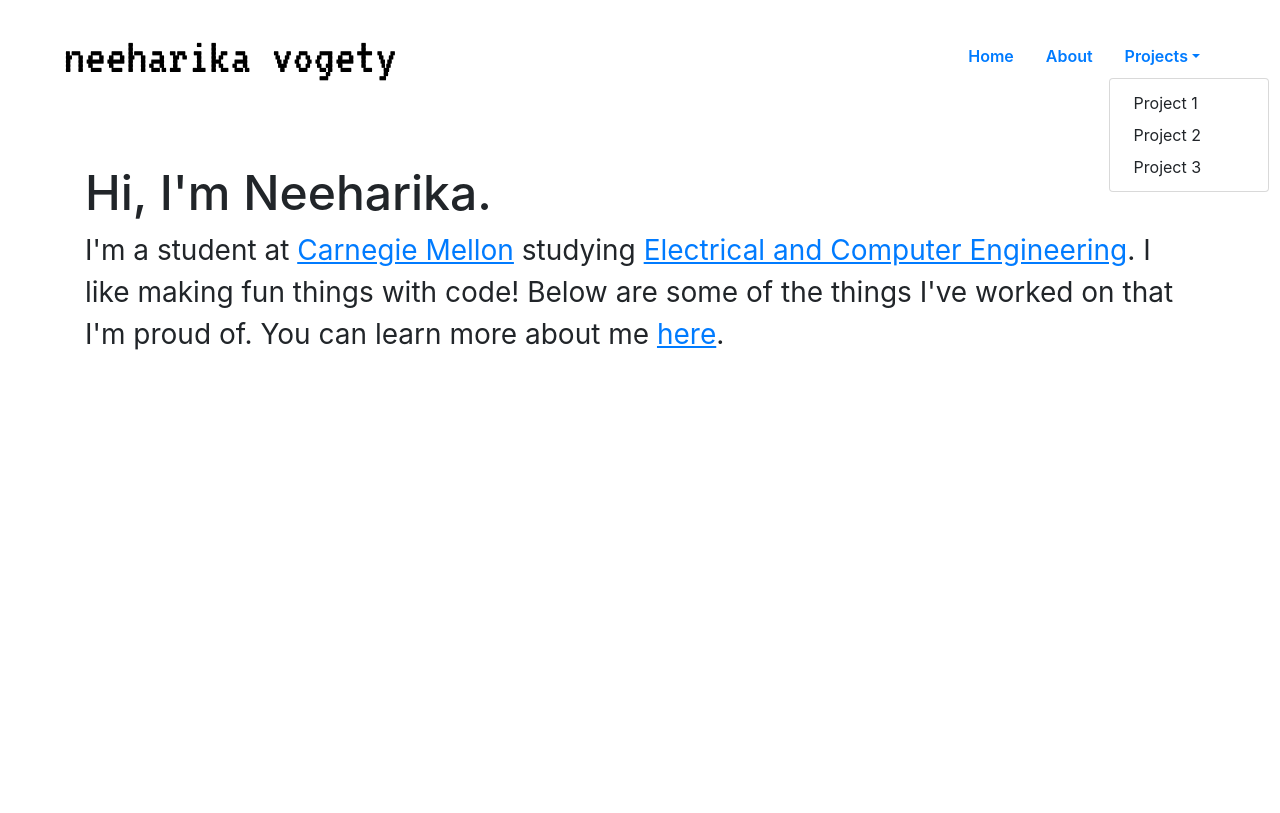
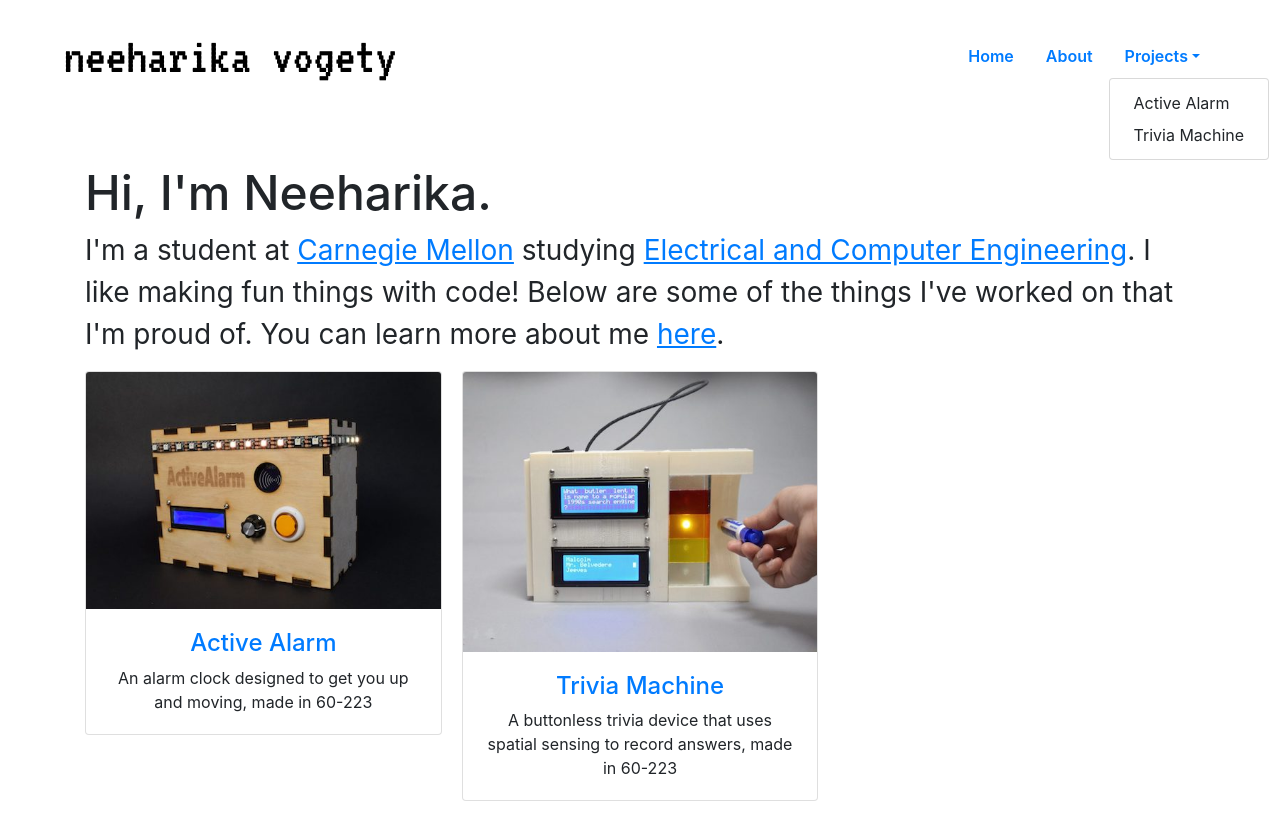
Before and after one commit to nvogety/nvogety.github.io, a React (Create React App) app: page / in a window 1280 px wide. Both pictures are taken after a click on the button "Projects". Built offline with nearby package versions, Linux system fonts and the light colour scheme.

Commit message:
add projects to home and nav

```diff
--- a/src/App.js
+++ b/src/App.js
@@ -5,14 +5,36 @@
 import NavBar from "./components/navBar.jsx";
 import Home from "./components/home.jsx";
 import About from "./components/about.jsx";
+// Find a better way to do this
+import activeAlarmPic from "./media/activealarm.jpg";
+import triviaMachinePic from "./media/triviaMachine.jpg";
 
+var projects = [
+  {
+    id: 1,
+    title: "Active Alarm",
+    link: "https://courses.ideate.cmu.edu/60-223/f2019/work/active-alarm/",
+    description:
+      "An alarm clock designed to get you up and moving, made in 60-223",
+    image: activeAlarmPic,
+  },
+  {
+    id: 2,
+    title: "Trivia Machine",
+    link:
+      "https://courses.ideate.cmu.edu/60-223/f2019/work/trivia-machine-final-documentation/",
+    description:
+      "A buttonless trivia device that uses spatial sensing to record answers, made in 60-223",
+    image: triviaMachinePic,
+  },
+];
 function App() {
   return (
     <HashRouter basename="/">
       <div className="App">
-        <NavBar />
+        <NavBar projects={projects} />
 
-        <Route exact path="/" component={Home} />
+        <Route exact path="/" render={() => <Home projects={projects} />} />
         <Route path="/about" component={About} />
       </div>
     </HashRouter>
--- a/src/components/home.jsx
+++ b/src/components/home.jsx
@@ -22,6 +22,26 @@
             <a href="/#/about">here</a>.
           </p>
         </div>
+
+        <div class="card-columns">
+          {this.props.projects.map((project) => (
+            <div key={project.id} class="card">
+              <img
+                class="card-img-top"
+                src={project.image}
+                alt={project.title}
+              />
+              <div class="card-body">
+                <h4>
+                  <a class="card-title" href={project.link} target="_blank">
+                    {project.title}
+                  </a>
+                </h4>
+                <p class="card-text">{project.description}</p>
+              </div>
+            </div>
+          ))}
+        </div>
       </div>
     );
   }
--- a/src/components/navBar.jsx
+++ b/src/components/navBar.jsx
@@ -1,5 +1,4 @@
 import React, { Component } from "react";
-import { Link } from "react-router-dom";
 import "./navBar.css";
 
 class NavBar extends Component {
@@ -38,15 +37,16 @@
                 class="dropdown-menu"
                 aria-labelledby="navbarDropdownMenuLink"
               >
-                <a class="dropdown-item" href="#">
-                  Project 1
-                </a>
-                <a class="dropdown-item" href="#">
-                  Project 2
-                </a>
-                <a class="dropdown-item" href="#">
-                  Project 3
-                </a>
+                {this.props.projects.map((project) => (
+                  <a
+                    key={project.id}
+                    class="dropdown-item"
+                    href={project.link}
+                    target="_blank"
+                  >
+                    {project.title}
+                  </a>
+                ))}
               </div>
             </li>
           </ul>
--- a/src/components/pages.css
+++ b/src/components/pages.css
@@ -9,3 +9,8 @@
 p a {
   text-decoration: underline;
 }
+
+.card-img-top {
+  min-height: 150px;
+  object-fit: cover;
+}
```
Also changed, not shown: src/media/activealarm.jpg (added), src/media/triviaMachine.jpg (added), 13 other files (tests, documents, lock files or other folders).
